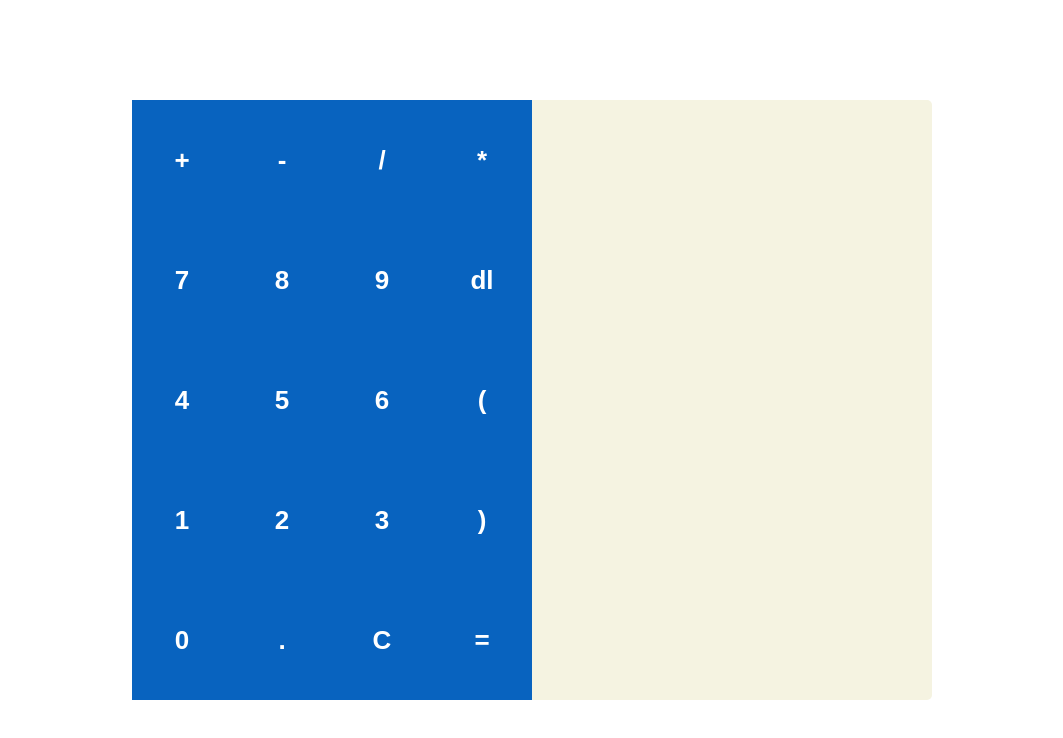
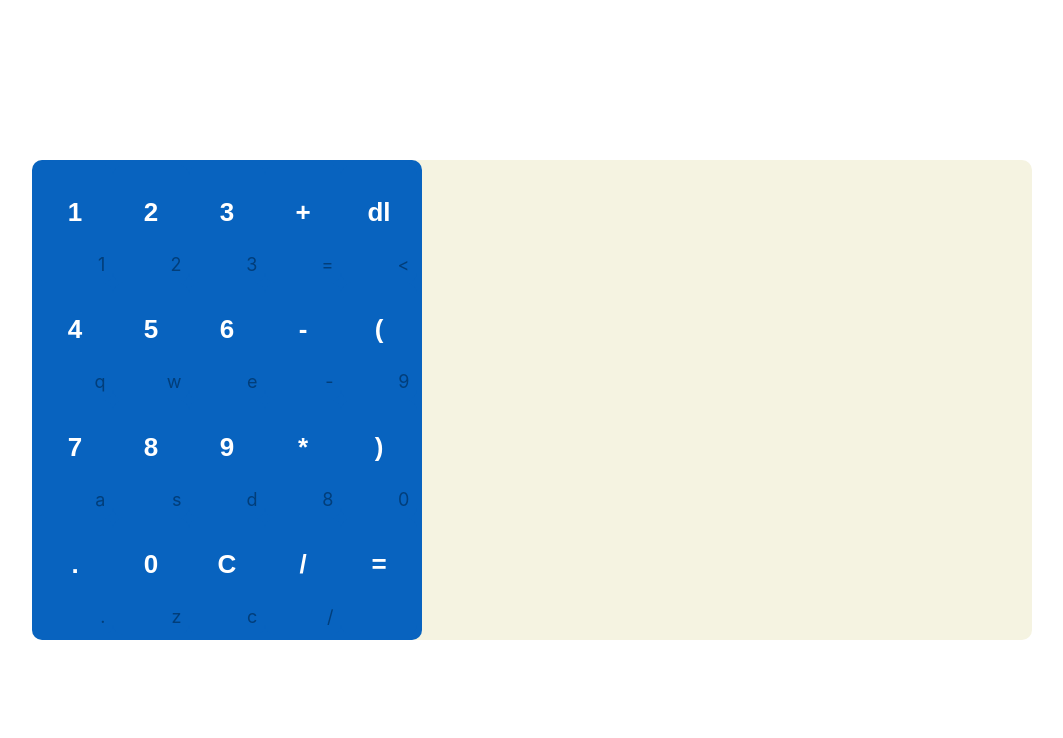
Before and after one commit to Brucegyx/webcalc, a React (Create React App) app: page / in a window 1280 px wide. Shown: the top 738 px of the page, without its empty margins (108-1171 px from the left). Built offline with nearby package versions, Linux system fonts and the light colour scheme.

Commit message:
added key mapping

```diff
--- a/src/App.js
+++ b/src/App.js
@@ -1,45 +1,40 @@
-import React, {useState, useReducer} from 'react';
+import React, {useState, useReducer, useEffect} from 'react';
 import './App.css';
 import Wrapper from './components/Wrapper';
 import Display from './components/Display';
 import ButtonArea from './components/ButtonArea';
 import Button from './components/Button';
-import 'mathjs';
 import {evaluate} from 'mathjs';
+import config from './configuration/config.json'
 
 const btnSyms = [
-  ["+", "-", "/", "*"],
-  [7, 8, 9,"dl"],
-  [4, 5, 6, "("],
-  [1,2,3,")"],
-  [0,".","C","="]
+  ['1','2','3',"+","dl"],
+  ['4', '5', '6',"-", "("],
+  ['7','8','9',"*",")"],
+  [".",'0',"C","/","="]
 ];
+const KEYMAP = config["keymap"];
 const App = () => {
+  const [calc, setCalc] = useReducer(calcReducer,{input: ""});
+  const [whichKey,pressed] = useKeyPress(KEYMAP);
+  // reducer for the state
   function calcReducer(state, action) {
     switch (action.type) {
       case "delete":
-        return {input: state.input.slice(0,-1)}
+        return {input: state.input.slice(0,-1)};
 
       case "clear":
-        return {input: ""}
+        return {input: ""};
       case "evaluate":
         let result = evaluate(state.input);
-        return {input: state.input + action.value + result}
+        return {input: state.input + action.value + result};
       default:
-        return {input : state.input + action.value}
+        return {input : state.input + action.value};
     }
+  }
 
 
-  }
-  const [calc, setCalc] = useReducer(calcReducer,
-    {
-      input: ""
-    }
-  );
-  const handleInput = (e)=>{
-    let value = e.target.innerHTML;
-    console.log(typeof value);
-
+  const handleInput = (value) => {
     switch (value) {
       case "dl":
         setCalc({value, type: "delete"});
@@ -52,10 +47,53 @@ const App = () => {
         break;
       default:
         setCalc({value, type: ""});
+    }
+  }
+  const handleMouseClick = (e)=>{
+    let value = e.target.innerHTML;
+    handleInput(value);
+  }
 
-    }
+  /*
+    listen to keydown events, update state if mapped key is pressed
+  */
+  function useKeyPress(keymap) {
+    const [pressed, setPressed] = useState(false);
+    const [input, setInput] = useState("");
+    useEffect(() => {
 
+      const handleKeyDown = ({key}) => {
+        if (keymap.hasOwnProperty(key)) {
+          setInput(key);
+          setPressed(true);
+          handleInput(keymap[key]);
+        }
+      }
+      const handleKeyUp = ({key}) => {
+        if (keymap.hasOwnProperty(key)) {
+          setInput("");
+          setPressed(false);
+        }
+      }
+      document.addEventListener('keydown', handleKeyDown);
+      document.addEventListener('keyup', handleKeyUp);
+      return (()=> {
+        document.removeEventListener('keydown', handleKeyDown);
+        document.removeEventListener('keyup', handleKeyUp);
+      })
+    }, [keymap, input, pressed]);
+
+    return [input,pressed];
   }
+  function createFootnote(symbol){
+
+    let ind = Object.values(KEYMAP).findIndex((val)=> val === symbol);
+    let ftnote = Object.keys(KEYMAP)[ind];
+    if (ftnote === 'Backspace') ftnote = '<';
+
+    return ftnote;
+  }
+  const footnote_arr = btnSyms.flat().map((sym) => createFootnote(sym));
   return (
     <div className="App">
       <Wrapper>
@@ -63,7 +101,12 @@ const App = () => {
           {
             btnSyms.flat().map((sym, i) => {
               return(
-                <Button key={i} className={sym} symbol={sym} handleClick={handleInput}/>);
+                <Button key={i}
+                  footnote={footnote_arr[i]}
+                  className={sym}
+                  symbol={sym}
+                  handleClick={handleMouseClick}
+                />);
             })
           }
         </ButtonArea>
@@ -73,4 +116,5 @@ const App = () => {
   );
 }
 
+
 export default App;
--- a/src/components/Button.css
+++ b/src/components/Button.css
@@ -4,4 +4,25 @@ button {
     font-size: 26px;
     font-weight: bold;
     background-color: #0863bf;
+    height: 80%;
+    width:80%;
+
 }
+
+#buttonWrapper {
+    text-align: center;
+    background-color: #0863bf;
+    position: relative;
+    border: 2px  #023e7a;
+    border-radius: 10px;
+}
+
+#footnote {
+    position: absolute;
+    bottom: 0px;
+    right: 0px;
+    margin-right: 10%;
+    margin-bottom: 10%;
+    font-size: 18px;
+    color: #023e7a;
+}
--- a/src/components/Button.js
+++ b/src/components/Button.js
@@ -1,10 +1,15 @@
 import "./Button.css";
 
-const Button = ({className, symbol, handleClick}) => {
+const Button = ({className, footnote, symbol, handleClick}) => {
     return (
-        <button id="button" className={className} onClick={handleClick}>
-            {symbol}
-        </button>
+        <div id="buttonWrapper">
+            <button className={className} onClick={handleClick}>
+                {symbol}
+            </button>
+            <div id="footnote">
+                {footnote}
+            </div>
+        </div>
     );
 };
 
--- a/src/components/ButtonArea.css
+++ b/src/components/ButtonArea.css
@@ -1,9 +1,12 @@
 .btnArea {
-    background-color: #2a82db;
+    background-color: #0863bf;
     display: grid;
-    grid-template-columns: repeat(4, 1fr);
-    grid-template-rows: repeat(5, 1fr);
-
-    height: 100%;
-    width: 50%;
+    grid-template-columns: repeat(5, 1fr);
+    grid-template-rows: repeat(4, 1fr);
+    gap: 10px, 10px;
+    border-radius: 10px;
+    padding:5px;
+    height: calc(100%-10px);
+    max-height: 100%;
+    width: 40%;
 }
--- a/src/components/Display.css
+++ b/src/components/Display.css
@@ -1,7 +1,10 @@
 .display {
     display: inline;
     height: 100%;
-    width:50%;
+    width:60%;
     font-size: 20px;
     font-weight: bold;
+    color:#343536;
+    font-style: italic;
+    padding: 20px;
 }
--- a/src/components/Display.js
+++ b/src/components/Display.js
@@ -1,10 +1,9 @@
 import "./Display.css";
 
 const Display = ({content}) => {
-
     return (
         <div className="display">
-            <p>{content}</p>
+            <div>{content}</div>
         </div>
     );
 };
--- a/src/components/Wrapper.css
+++ b/src/components/Wrapper.css
@@ -1,9 +1,9 @@
 .wrapper {
-    width: 800px;
-    height: 600px;
+    width: 1000px;
+    height: 60vh;
     background-color: #f5f3e1;
     padding: 0;
-    border-radius: 5px;
+    border-radius: 10px;
     display: flex;
 
 }
--- /dev/null
+++ b/src/configuration/config.json
@@ -0,0 +1,25 @@
+{
+    "keymap": {
+        "1":"1",
+        "2":"2",
+        "3":"3",
+        "q": "4",
+        "w": "5",
+        "e": "6",
+        "a": "7",
+        "s": "8",
+        "d": "9",
+        ".": ".",
+        "z": "0",
+        "c": "C",
+        "=":"+",
+        "-":"-",
+        "8": "*",
+        "/": "/",
+        " ": "=",
+        "Backspace":"dl",
+        "9": "(",
+        "0": ")"
+
+    }
+}
```
